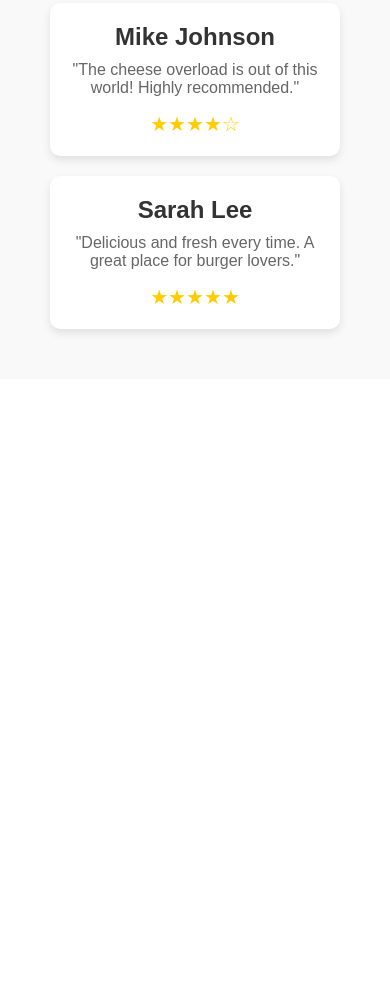
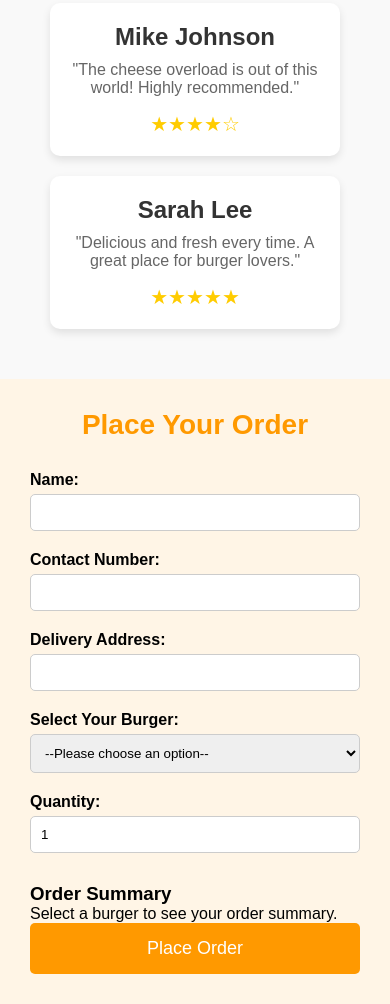
Before and after one commit to alijandeveloper/Burger-King, a plain HTML site: page index.html in a window 390 px wide. Shown: the part 4950-5954 px from the top of the page. Before the commit the page ends 5329 px from the top, so only its background shows below. Drawn offline with Linux system fonts and the light colour scheme.

Commit message:
order-section

```diff
--- a/index.html
+++ b/index.html
@@ -134,6 +134,44 @@
     </div>
   </section>
 
+  <section class="order-section">
+    <h2>Place Your Order</h2>
+    <form id="order-form">
+      <div class="form-group">
+        <label for="name">Name:</label>
+        <input type="text" id="name" name="name" required>
+      </div>
+      <div class="form-group">
+        <label for="phone">Contact Number:</label>
+        <input type="tel" id="phone" name="phone" required>
+      </div>
+      <div class="form-group">
+        <label for="address">Delivery Address:</label>
+        <input type="text" id="address" name="address" required>
+      </div>
+      <div class="form-group">
+        <label for="burger">Select Your Burger:</label>
+        <select id="burger" name="burger" required>
+          <option value="">--Please choose an option--</option>
+          <option value="MacResident">MacResident</option>
+          <option value="Spicy King">Spicy King</option>
+          <option value="Veggie Delight">Veggie Delight</option>
+        </select>
+      </div>
+      <div class="form-group">
+        <label for="quantity">Quantity:</label>
+        <input type="number" id="quantity" name="quantity" min="1" value="1" required>
+      </div>
+      <div class="order-summary">
+        <h3>Order Summary</h3>
+        <p id="summary-text">Select a burger to see your order summary.</p>
+        <p id="total-price"></p>
+      </div>
+      <button type="submit" class="submit-button">Place Order</button>
+    </form>
+  </section>
+
+
 <script src="script.js"></script>
 </body>
 </html>
--- a/script.js
+++ b/script.js
@@ -6,3 +6,39 @@ burger.addEventListener('click', () => {
   nav.classList.toggle('nav-active');
   burger.classList.toggle('toggle');
 });
+
+
+
+document.getElementById('burger').addEventListener('change', function() {
+    const burger = this.value;
+    const quantity = document.getElementById('quantity').value;
+    const prices = {
+      'MacResident': 5.99,
+      'Spicy King': 6.49,
+      'Veggie Delight': 4.99
+    };
+
+    if (burger) {
+      const totalPrice = (prices[burger] * quantity).toFixed(2);
+      document.getElementById('summary-text').innerText = `You have selected ${quantity} ${burger}(s).`;
+      document.getElementById('total-price').innerText = `Total Price: $${totalPrice}`;
+    } else {
+      document.getElementById('summary-text').innerText = 'Select a burger to see your order summary.';
+      document.getElementById('total-price').innerText = '';
+    }
+  });
+
+  document.getElementById('quantity').addEventListener('input', function() {
+    const burger = document.getElementById('burger').value;
+    const quantity = this.value;
+    const prices = {
+      'MacResident': 5.99,
+      'Spicy King': 6.49,
+      'Veggie Delight': 4.99
+    };
+
+    if (burger) {
+      const totalPrice = (prices[burger] * quantity).toFixed(2);
+      document.getElementById('total-price').innerText = `Total Price: $${totalPrice}`;
+    }
+  });
--- a/styles.css
+++ b/styles.css
@@ -424,3 +424,72 @@
       grid-template-columns: 1fr; /* Stacks the reviews vertically on smaller screens */
     }
   }
+
+/* Order Section Styling */
+.order-section {
+    padding: 50px;
+    background-color: #fff5e6;
+    text-align: center;
+  }
+
+  .order-section h2 {
+    font-size: 36px;
+    color: #ff9900;
+    margin-bottom: 30px;
+  }
+
+  .form-group {
+    margin-bottom: 20px;
+    text-align: left; /* Align labels and inputs to the left */
+  }
+
+  label {
+    display: block;
+    font-weight: bold;
+    margin-bottom: 5px;
+  }
+
+  input[type="text"],
+  input[type="tel"],
+  input[type="number"],
+  select {
+    width: 100%;
+    padding: 10px;
+    border: 1px solid #ccc;
+    border-radius: 5px;
+  }
+
+  .order-summary {
+    margin-top: 30px;
+    text-align: left; /* Align summary text to the left */
+  }
+
+  .submit-button {
+    padding: 15px 30px;
+    background-color: #ff9900;
+    color: white;
+    border: none;
+    border-radius: 5px;
+    font-size: 18px;
+    cursor: pointer;
+    transition: background-color 0.3s ease;
+  }
+
+  .submit-button:hover {
+    background-color: #ffcc66;
+  }
+
+  /* Responsive Design for Order Section */
+  @media (max-width: 768px) {
+    .order-section {
+      padding: 30px;
+    }
+
+    .order-section h2 {
+      font-size: 28px; /* Adjust heading size for smaller screens */
+    }
+
+    .submit-button {
+      width: 100%; /* Make button full width on smaller screens */
+    }
+  }
```
